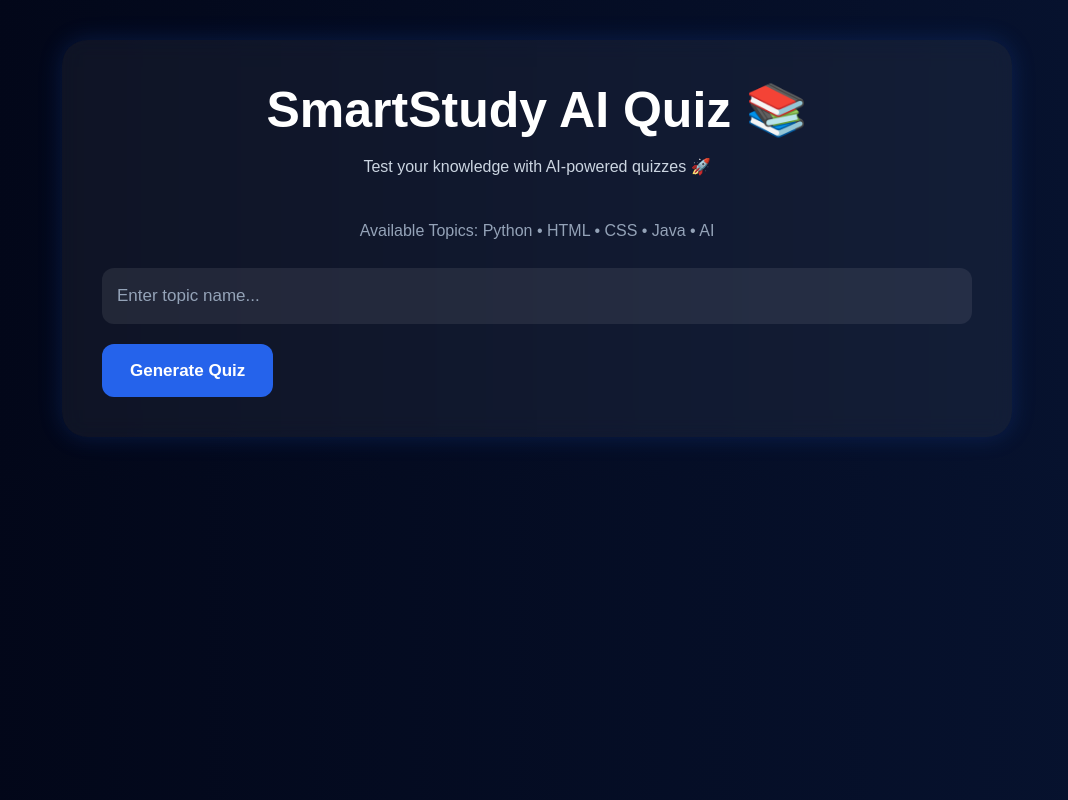
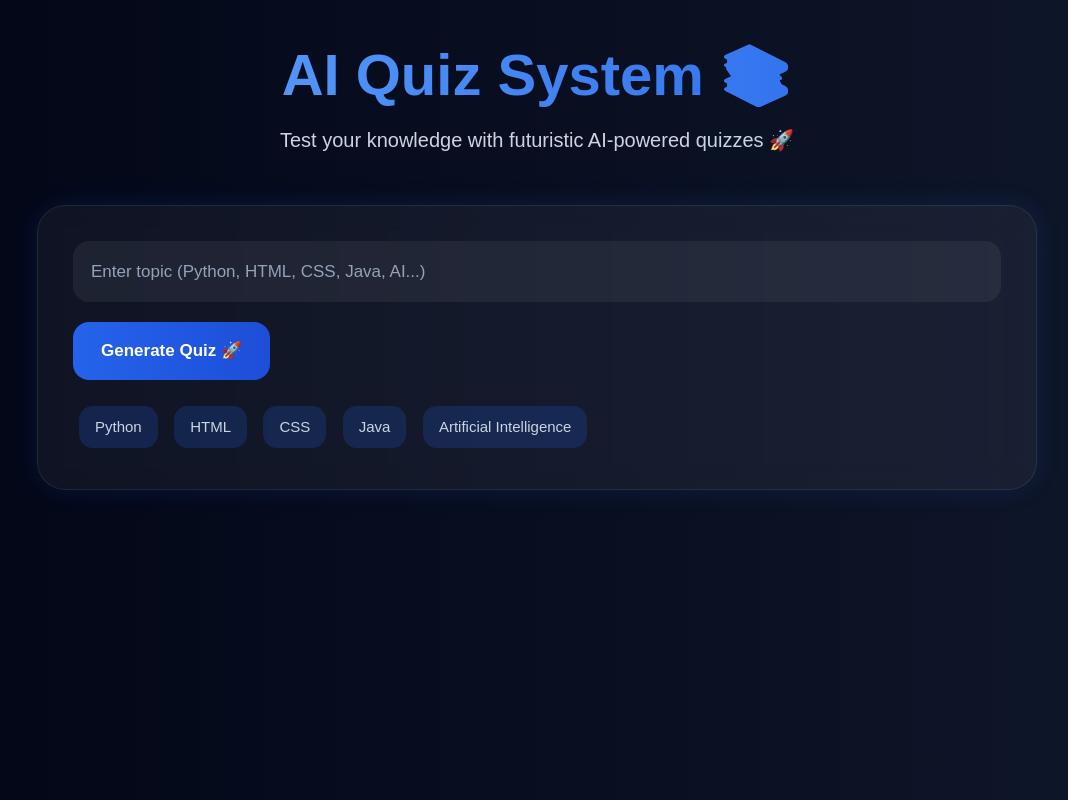
Before and after one commit to samuyeola-collab/smartstudy-ai, a Flask app: page /quiz in a window 1280 px wide. Shown: the whole page, without its empty margins (103-1171 px from the left). Run offline with Flask 3, Linux system fonts and the light colour scheme; parts of the project's set-up code (start-up, migrations or seed data) failed here and were passed over.

Commit message:
Upgraded quiz UI

```diff
--- a/templates/quiz.html
+++ b/templates/quiz.html
@@ -3,164 +3,260 @@
 <head>
     <meta charset="UTF-8">
     <meta name="viewport" content="width=device-width, initial-scale=1.0">
-    <title>Dynamic Quiz - SmartStudy AI</title>
+    <title>AI Quiz System - SmartStudy AI</title>
 
     <link href="https://cdn.jsdelivr.net/npm/bootstrap@5.3.3/dist/css/bootstrap.min.css" rel="stylesheet">
 
     <style>
 
-        body{
-            background: linear-gradient(to right, #020617, #071330);
-            color: white;
-            font-family: Arial, sans-serif;
-            padding: 40px;
+        *{
+            margin:0;
+            padding:0;
+            box-sizing:border-box;
         }
 
-        .quiz-box{
-            background: rgba(255,255,255,0.05);
-            padding: 40px;
-            border-radius: 25px;
-            max-width: 950px;
-            margin: auto;
-            box-shadow: 0 0 25px rgba(37,99,235,0.2);
-            backdrop-filter: blur(10px);
+        body{
+            background: linear-gradient(to right,#020617,#0f172a);
+            color:white;
+            font-family:Arial,sans-serif;
+            min-height:100vh;
+            padding:40px 20px;
         }
 
-        h1{
-            text-align: center;
-            margin-bottom: 15px;
-            font-size: 50px;
-            font-weight: bold;
+        .quiz-container{
+            max-width:1000px;
+            margin:auto;
         }
 
-        .subtitle{
-            text-align: center;
-            color: #cbd5e1;
-            margin-bottom: 40px;
+        /* Header */
+
+        .header{
+            text-align:center;
+            margin-bottom:50px;
+        }
+
+        .header h1{
+            font-size:58px;
+            font-weight:bold;
+            margin-bottom:15px;
+            background:linear-gradient(to right,#60a5fa,#2563eb);
+            -webkit-background-clip:text;
+            -webkit-text-fill-color:transparent;
+        }
+
+        .header p{
+            color:#cbd5e1;
+            font-size:20px;
+        }
+
+        /* Topic Box */
+
+        .topic-box{
+            background:rgba(255,255,255,0.05);
+            border:1px solid rgba(255,255,255,0.08);
+            border-radius:28px;
+            padding:35px;
+            backdrop-filter:blur(15px);
+            margin-bottom:40px;
+            box-shadow:0 0 25px rgba(37,99,235,0.15);
+        }
+
+        .topic-tags{
+            margin-top:20px;
+        }
+
+        .tag{
+            display:inline-block;
+            background:rgba(37,99,235,0.2);
+            padding:10px 16px;
+            border-radius:14px;
+            margin:6px;
+            color:#cbd5e1;
+            font-size:15px;
         }
 
         input[type="text"]{
-            width: 100%;
-            padding: 15px;
-            border-radius: 12px;
-            border: none;
-            background: rgba(255,255,255,0.08);
-            color: white;
-            margin-bottom: 20px;
-            outline: none;
-            font-size: 17px;
+            width:100%;
+            padding:18px;
+            border:none;
+            border-radius:16px;
+            background:rgba(255,255,255,0.06);
+            color:white;
+            margin-bottom:20px;
+            outline:none;
+            font-size:17px;
         }
 
         input[type="text"]::placeholder{
-            color: #94a3b8;
+            color:#94a3b8;
         }
 
-        .question{
-            margin-bottom: 35px;
-            padding: 25px;
-            border-radius: 15px;
-            background: rgba(255,255,255,0.04);
-            transition: 0.3s;
-        }
-
-        .question:hover{
-            background: rgba(255,255,255,0.07);
-        }
-
-        h4{
-            margin-bottom: 20px;
-            color: #60a5fa;
-        }
-
-        label{
-            display: block;
-            margin: 12px 0;
-            font-size: 18px;
-            cursor: pointer;
-        }
-
-        input[type="radio"]{
-            margin-right: 10px;
-        }
+        /* Buttons */
 
         button{
-            background: #2563eb;
-            border: none;
-            padding: 14px 28px;
-            border-radius: 12px;
-            color: white;
-            transition: 0.3s;
-            font-size: 17px;
-            font-weight: bold;
+            background:linear-gradient(to right,#2563eb,#1d4ed8);
+            border:none;
+            padding:16px 28px;
+            border-radius:16px;
+            color:white;
+            font-weight:bold;
+            transition:0.3s;
+            font-size:17px;
         }
 
         button:hover{
-            background: #1d4ed8;
-            transform: scale(1.03);
+            transform:scale(1.05);
+            box-shadow:0 0 20px rgba(37,99,235,0.3);
         }
 
-        .result{
-            margin-top: 35px;
-            padding: 25px;
-            border-radius: 20px;
-            background: rgba(37,99,235,0.2);
-            text-align: center;
-            font-size: 28px;
-            font-weight: bold;
-            border: 1px solid rgba(255,255,255,0.1);
+        /* Question Card */
+
+        .question-card{
+            background:rgba(255,255,255,0.05);
+            border:1px solid rgba(255,255,255,0.08);
+            padding:30px;
+            border-radius:25px;
+            margin-bottom:30px;
+            backdrop-filter:blur(15px);
+            transition:0.3s;
         }
 
-        .topics{
-            margin-top: 15px;
-            color: #94a3b8;
-            text-align: center;
-            margin-bottom: 25px;
+        .question-card:hover{
+            transform:translateY(-5px);
+            box-shadow:0 0 25px rgba(37,99,235,0.2);
         }
 
-        hr{
-            border-color: rgba(255,255,255,0.1);
-            margin: 40px 0;
+        .question-card h3{
+            margin-bottom:25px;
+            color:#60a5fa;
+            font-size:24px;
+        }
+
+        /* Options */
+
+        .option{
+            display:block;
+            background:rgba(255,255,255,0.04);
+            padding:16px;
+            border-radius:14px;
+            margin-bottom:15px;
+            transition:0.3s;
+            cursor:pointer;
+            border:1px solid transparent;
+        }
+
+        .option:hover{
+            background:rgba(37,99,235,0.2);
+            border-color:#2563eb;
+            transform:translateX(6px);
+        }
+
+        .option input{
+            margin-right:12px;
+        }
+
+        /* Result */
+
+        .result-box{
+            margin-top:40px;
+            text-align:center;
+            background:linear-gradient(to right,#2563eb,#1d4ed8);
+            padding:35px;
+            border-radius:28px;
+            font-size:32px;
+            font-weight:bold;
+            box-shadow:0 0 30px rgba(37,99,235,0.3);
+            animation:fadeIn 0.5s ease;
+        }
+
+        /* Animation */
+
+        @keyframes fadeIn{
+
+            from{
+                opacity:0;
+                transform:translateY(20px);
+            }
+
+            to{
+                opacity:1;
+                transform:translateY(0);
+            }
+
+        }
+
+        /* Mobile */
+
+        @media(max-width:768px){
+
+            .header h1{
+                font-size:42px;
+            }
+
+            .header p{
+                font-size:17px;
+            }
+
+            .topic-box,
+            .question-card{
+                padding:22px;
+            }
+
         }
 
     </style>
+
 </head>
 <body>
 
-    <div class="quiz-box">
+    <div class="quiz-container">
 
-        <h1>SmartStudy AI Quiz 📚</h1>
+        <!-- Header -->
 
-        <p class="subtitle">
-            Test your knowledge with AI-powered quizzes 🚀
+        <div class="header">
+
+            <h1>AI Quiz System 📚</h1>
+
+            <p>
+                Test your knowledge with futuristic AI-powered quizzes 🚀
             </p>
 
-        <div class="topics">
-            Available Topics:
-            Python • HTML • CSS • Java • AI
         </div>
 
-        <!-- Topic Input -->
+        <!-- Topic Selection -->
+
+        <div class="topic-box">
 
             <form method="POST">
 
                 <input
                     type="text"
                     name="topic"
-                placeholder="Enter topic name..."
+                    placeholder="Enter topic (Python, HTML, CSS, Java, AI...)"
                     required
                 >
 
                 <button type="submit">
-                Generate Quiz
+                    Generate Quiz 🚀
                 </button>
 
             </form>
 
-        <!-- Quiz Questions -->
+            <div class="topic-tags">
+
+                <span class="tag">Python</span>
+                <span class="tag">HTML</span>
+                <span class="tag">CSS</span>
+                <span class="tag">Java</span>
+                <span class="tag">Artificial Intelligence</span>
+
+            </div>
+
+        </div>
+
+        <!-- Questions -->
 
         {% if questions %}
-
-        <hr>
 
         <form method="POST">
 
@@ -168,15 +264,17 @@
 
             {% for q in questions %}
 
-            <div class="question">
+            <div class="question-card">
 
-                <h4>{{ loop.index }}. {{ q.question }}</h4>
+                <h3>
+                    {{ loop.index }}. {{ q.question }}
+                </h3>
 
                 {% set question_index = loop.index0 %}
 
                 {% for option in q.options %}
 
-                <label>
+                <label class="option">
 
                     <input
                         type="radio"
@@ -196,7 +294,7 @@
             {% endfor %}
 
             <button type="submit" name="submit_quiz">
-                Submit Quiz 🚀
+                Submit Quiz 🎯
             </button>
 
         </form>
@@ -207,9 +305,9 @@
 
         {% if score is not none %}
 
-        <div class="result">
+        <div class="result-box">
 
-            🎯 Your Score: {{ score }}/{{ questions|length }}
+            🎉 Your Score: {{ score }}/{{ questions|length }}
 
         </div>
 
```
Lines whose indentation alone changed are shown as unchanged.
